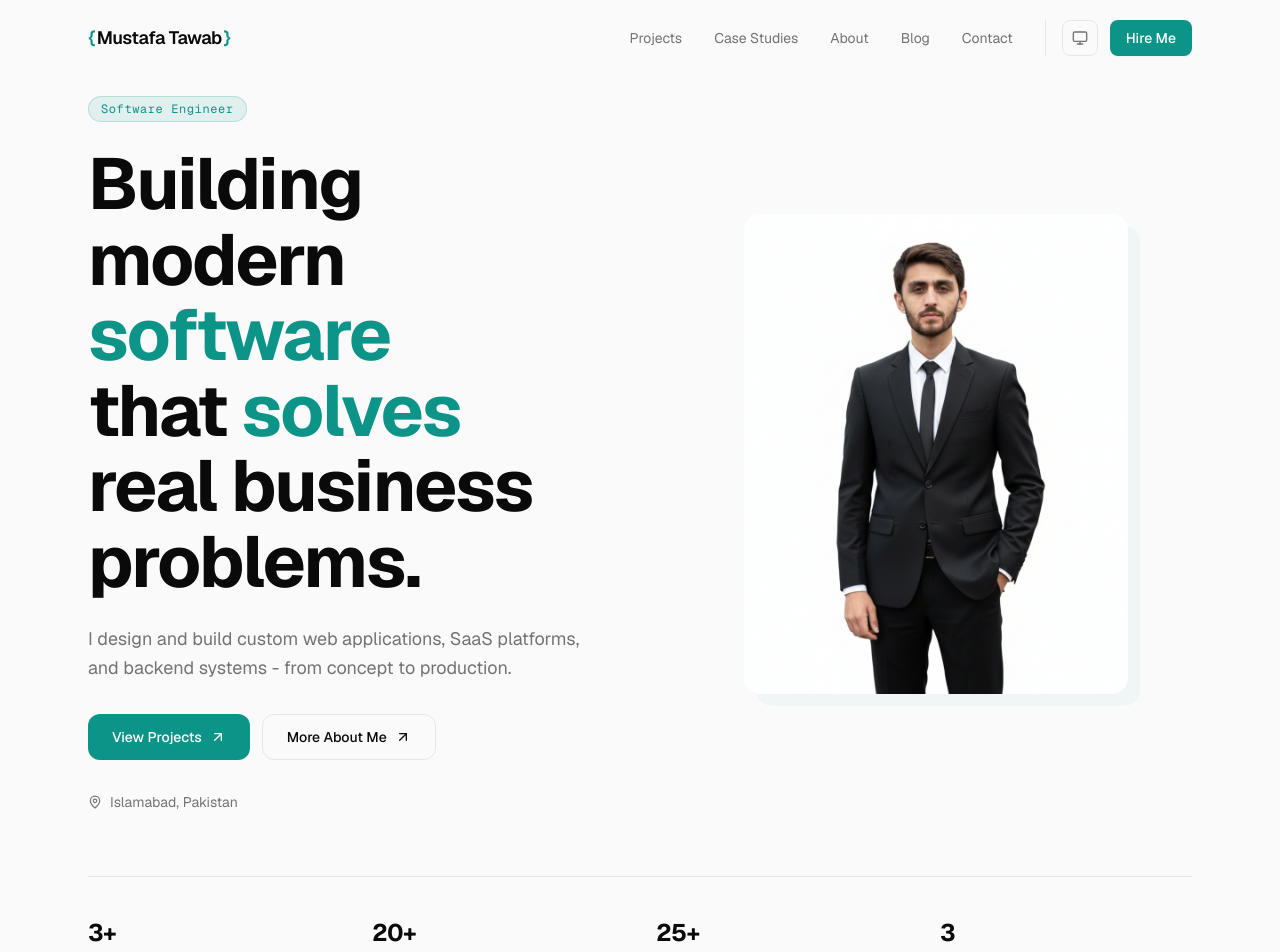
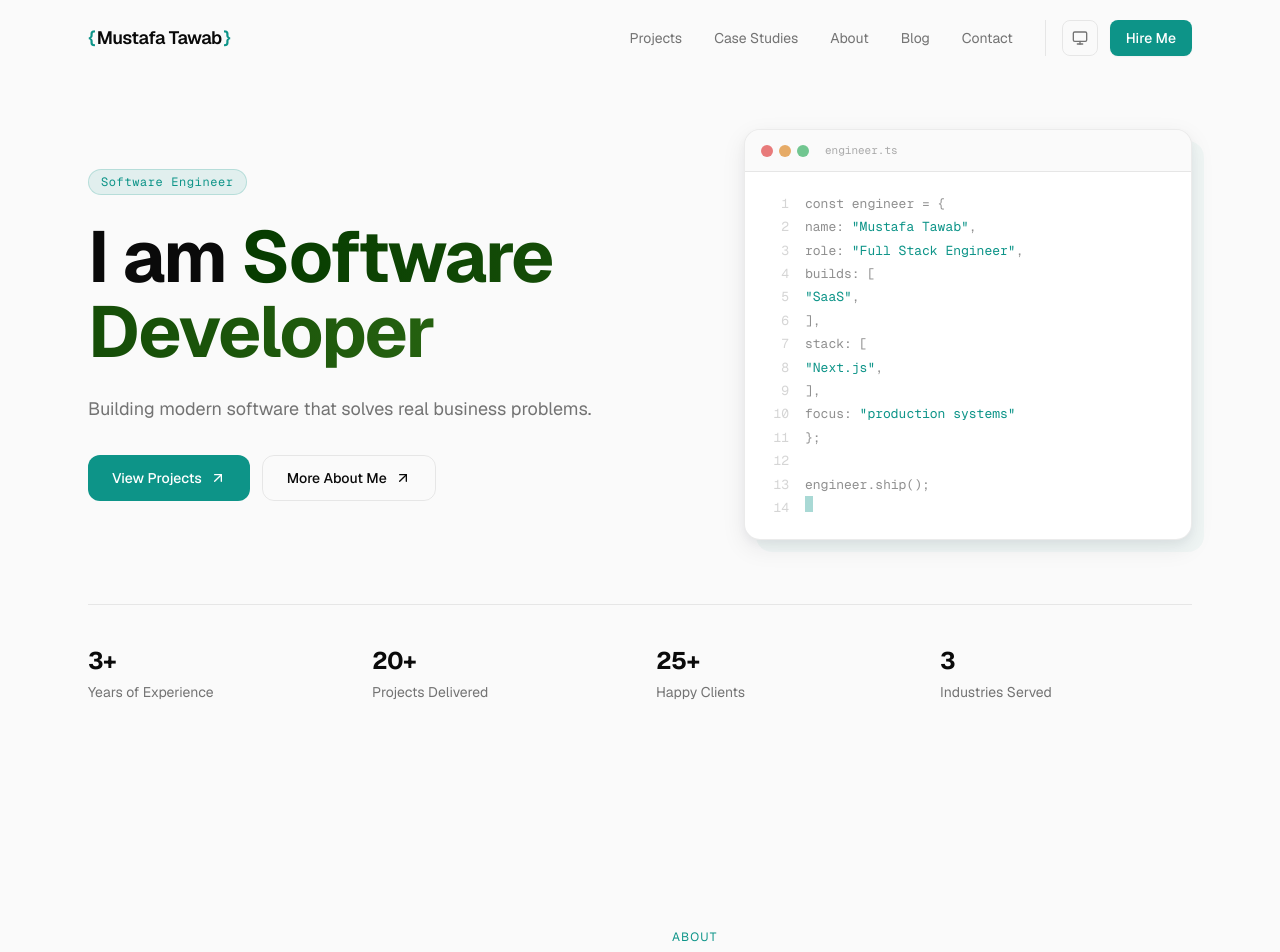
Before and after one commit to mustafatawab/portfolio, a Next.js app: page / in a window 1280 px wide. Shown: the top 952 px of the page. Built offline with nearby package versions, Linux system fonts and the light colour scheme.

Commit message:
hero section changes

```diff
--- a/src/views/hero.tsx
+++ b/src/views/hero.tsx
@@ -1,10 +1,21 @@
 "use client"
 import React from "react"
-import Image from "next/image"
 import { motion } from "framer-motion"
 import Link from "next/link"
-import { ArrowUpRight, MapPin } from "lucide-react"
-import me from "@/assets/mustafa.png"
+import { ArrowUpRight } from "lucide-react"
+import { TypeAnimation } from "react-type-animation"
+
+const roles = [
+    "Full Stack Developer",
+    "Software Developer",
+    "Software Engineer",
+    "Problem Solver",
+    "SaaS Developer",
+    "DevOps & Cloud Specialist",
+    "Software Architect",
+]
+
+const typeAnimationSequence = roles.flatMap((role) => [role, 2000])
 
 const containerVariants = {
     hidden: { opacity: 0 },
@@ -23,11 +34,27 @@ const itemVariants = {
     },
 }
 
+const codeLines = [
+    { indent: 0, text: "const engineer = {" },
+    { indent: 1, text: 'name: "Mustafa Tawab",' },
+    { indent: 1, text: 'role: "Full Stack Engineer",' },
+    { indent: 1, text: "builds: [" },
+    { indent: 2, text: '"SaaS", "AI Apps", "Enterprise"' },
+    { indent: 1, text: "]," },
+    { indent: 1, text: "stack: [" },
+    { indent: 2, text: '"Next.js", "FastAPI", "Prisma"' },
+    { indent: 1, text: "]," },
+    { indent: 1, text: 'focus: "production systems"' },
+    { indent: 0, text: "};" },
+    { indent: 0, text: "" },
+    { indent: 0, text: "engineer.ship();" },
+]
+
 const HeroSection = () => {
     return (
         <section className="relative min-h-screen flex items-center pt-28 pb-16 md:pt-24 bg-background overflow-hidden">
             <div className="container">
-                <div className="grid grid-cols-1 lg:grid-cols-2 gap-12 lg:gap-20 items-center">
+                <div className="grid grid-cols-1 lg:grid-cols-2 gap-12 lg:gap-16 items-center">
                     {/* Text */}
                     <motion.div
                         variants={containerVariants}
@@ -46,19 +73,31 @@ const HeroSection = () => {
                             variants={itemVariants}
                             className="text-4xl sm:text-5xl md:text-6xl lg:text-7xl font-bold leading-[1.05] tracking-tight text-foreground text-balance"
                         >
-                            Building modern{" "}
-                            <span className="text-primary">software</span> that{" "}
-                            <span className="text-primary">solves</span> real
-                            business problems.
+                            I am{" "}
+                            <span
+                                style={{
+                                    backgroundImage: "linear-gradient(to right, #063B00, #266210)",
+                                    WebkitBackgroundClip: "text",
+                                    backgroundClip: "text",
+                                    WebkitTextFillColor: "transparent",
+                                    color: "transparent",
+                                }}
+                            >
+                                <TypeAnimation
+                                    sequence={typeAnimationSequence}
+                                    wrapper="span"
+                                    speed={50}
+                                    repeat={Infinity}
+                                />
+                            </span>
                         </motion.h1>
 
                         <motion.p
                             variants={itemVariants}
                             className="mt-6 text-lg text-muted-foreground leading-relaxed max-w-lg"
                         >
-                            I design and build custom web applications, SaaS
-                            platforms, and backend systems - from concept to
-                            production.
+                            Building modern software that solves real business
+                            problems.
                         </motion.p>
 
                         <motion.div
@@ -86,36 +125,101 @@ const HeroSection = () => {
                                 />
                             </Link>
                         </motion.div>
-
-                        <motion.div
-                            variants={itemVariants}
-                            className="flex items-center gap-2 mt-8 text-sm text-muted-foreground"
-                        >
-                            <MapPin size={14} />
-                            Islamabad, Pakistan
-                        </motion.div>
                     </motion.div>
 
-                    {/* Photo */}
+                    {/* Code Card */}
                     <motion.div
                         initial={{ opacity: 0, scale: 0.95 }}
                         animate={{ opacity: 1, scale: 1 }}
                         transition={{
                             duration: 0.7,
                             ease: [0.25, 0.1, 0.25, 1],
-                            delay: 0.1,
+                            delay: 0.3,
                         }}
-                        className="order-1 lg:order-2 relative"
+                        className="order-1 lg:order-2"
                     >
-                        <div className="relative w-full aspect-[4/5] max-w-sm mx-auto lg:ml-auto">
+                        <div className="relative max-w-md mx-auto lg:mx-0 lg:ml-auto">
                             <div className="absolute inset-0 rounded-2xl bg-primary/[0.04] translate-x-3 translate-y-3" />
-                            <Image
-                                src={me}
-                                fill
-                                alt="Portrait of Mustafa Tawab, Software Engineer based in Islamabad"
-                                className="rounded-2xl object-cover relative z-10"
-                                priority
-                            />
+                            <div className="relative z-10 rounded-2xl border border-border bg-card overflow-hidden shadow-[var(--shadow-lg)]">
+                                {/* Title bar */}
+                                <div className="flex items-center gap-2 px-4 py-3 border-b border-border bg-muted/50">
+                                    <div className="flex gap-1.5">
+                                        <div className="w-3 h-3 rounded-full bg-danger/60" />
+                                        <div className="w-3 h-3 rounded-full bg-warning/60" />
+                                        <div className="w-3 h-3 rounded-full bg-success/60" />
+                                    </div>
+                                    <span className="ml-2 text-[11px] font-mono text-muted-foreground/60">
+                                        engineer.ts
+                                    </span>
+                                </div>
+
+                                {/* Code content */}
+                                <div className="p-5 font-mono text-[13px] leading-[1.8]">
+                                    {codeLines.map((line, i) => (
+                                        <motion.div
+                                            key={i}
+                                            initial={{ opacity: 0, x: -8 }}
+                                            animate={{ opacity: 1, x: 0 }}
+                                            transition={{
+                                                duration: 0.3,
+                                                delay: 0.6 + i * 0.06,
+                                                ease: [0.25, 0.1, 0.25, 1],
+                                            }}
+                                            className="flex"
+                                        >
+                                            <span className="select-none text-muted-foreground/30 w-6 text-right mr-4">
+                                                {i + 1}
+                                            </span>
+                                            <span>
+                                                {"  ".repeat(line.indent)}
+                                                {line.text.includes('"') ? (
+                                                    <>
+                                                        <span className="text-muted-foreground/80">
+                                                            {line.text.split(
+                                                                /(".*?")/
+                                                            )[0]}
+                                                        </span>
+                                                        <span className="text-primary">
+                                                            {line.text.match(
+                                                                /".*?"/
+                                                            )?.[0]}
+                                                        </span>
+                                                        <span className="text-muted-foreground/80">
+                                                            {line.text.split(
+                                                                /(".*?")/
+                                                            )[2] || ""}
+                                                        </span>
+                                                    </>
+                                                ) : line.text.includes("[") ||
+                                                  line.text.includes("]") ||
+                                                  line.text.includes("{") ||
+                                                  line.text.includes("}") ||
+                                                  line.text.includes(";") ? (
+                                                    <span className="text-muted-foreground/80">
+                                                        {line.text}
+                                                    </span>
+                                                ) : (
+                                                    <span className="text-muted-foreground/80">
+                                                        {line.text}
+                                                    </span>
+                                                )}
+                                            </span>
+                                        </motion.div>
+                                    ))}
+                                    {/* Blinking cursor */}
+                                    <motion.div
+                                        initial={{ opacity: 0 }}
+                                        animate={{ opacity: 1 }}
+                                        transition={{ delay: 1.5, duration: 0.1 }}
+                                        className="flex"
+                                    >
+                                        <span className="select-none text-muted-foreground/30 w-6 text-right mr-4">
+                                            {codeLines.length + 1}
+                                        </span>
+                                        <span className="w-2 h-4 bg-primary/70 animate-pulse" />
+                                    </motion.div>
+                                </div>
+                            </div>
                         </div>
                     </motion.div>
                 </div>
```
Also changed, not shown: src/views/about.tsx (+38 -9 lines).
